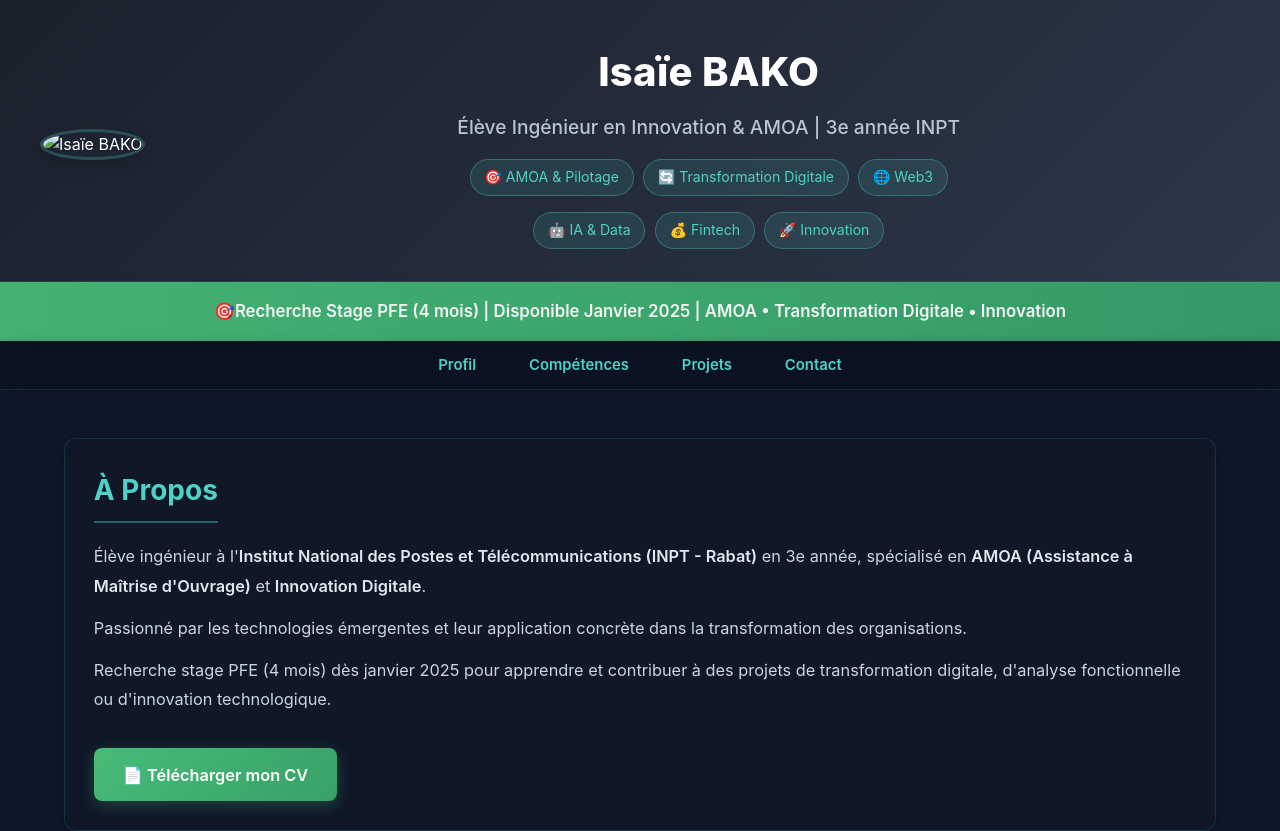
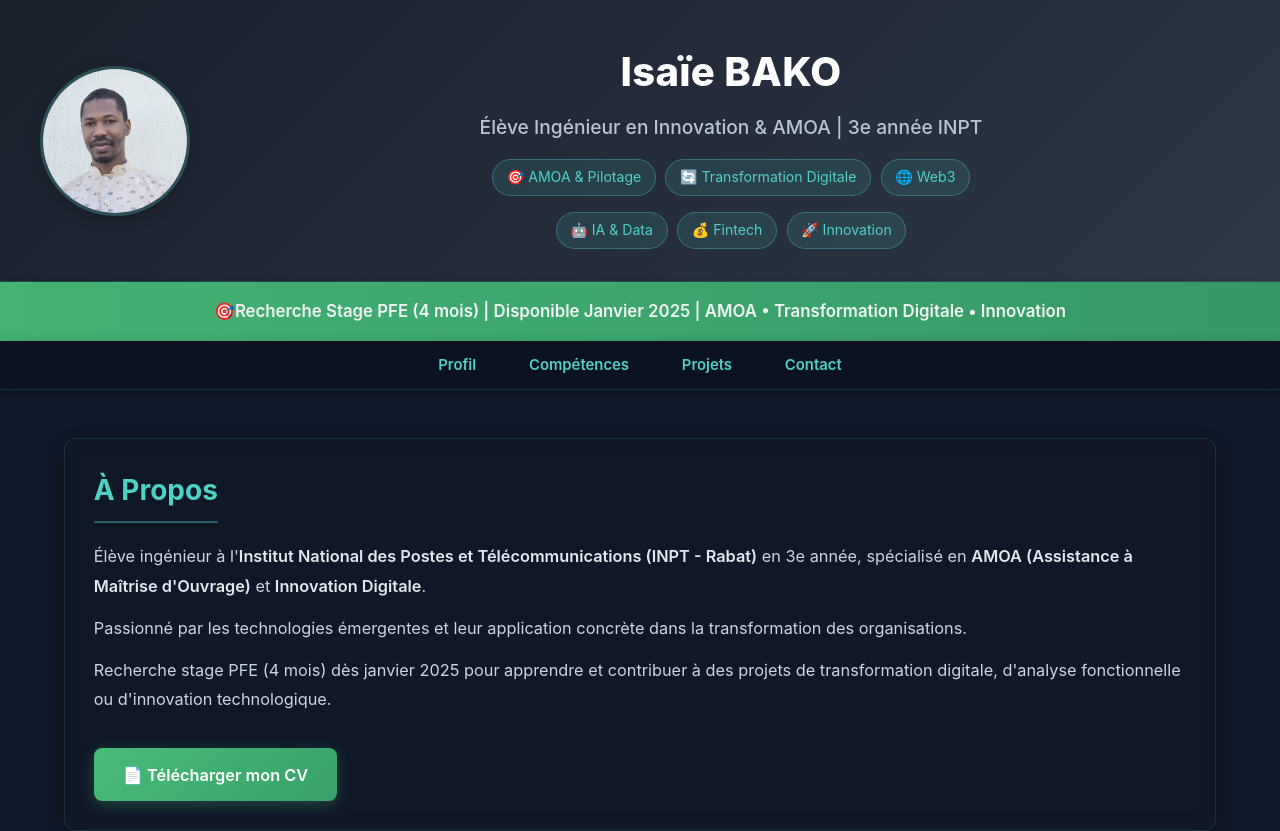
Before and after one commit to bako1716/bako-isaie.github.io, a plain HTML site: page index.html in a window 1280 px wide. Shown: the top 831 px of the page. Drawn offline with Linux system fonts and the light colour scheme.

Commit message:
Mise ├á jour automatique le ven. 17 oct. 2025 ├á 17:43

```diff
--- a/index.html
+++ b/index.html
@@ -444,7 +444,7 @@
     <header>
         <div class="header-content">
             <div class="profile-photo">
-                <img src="assets/img/profile.jpg" alt="Isaïe BAKO">
+                <img src="assets/img/profile.jpeg" alt="Isaïe BAKO">
             </div>
             <div class="header-text">
                 <h1>Isaïe BAKO</h1>
```
